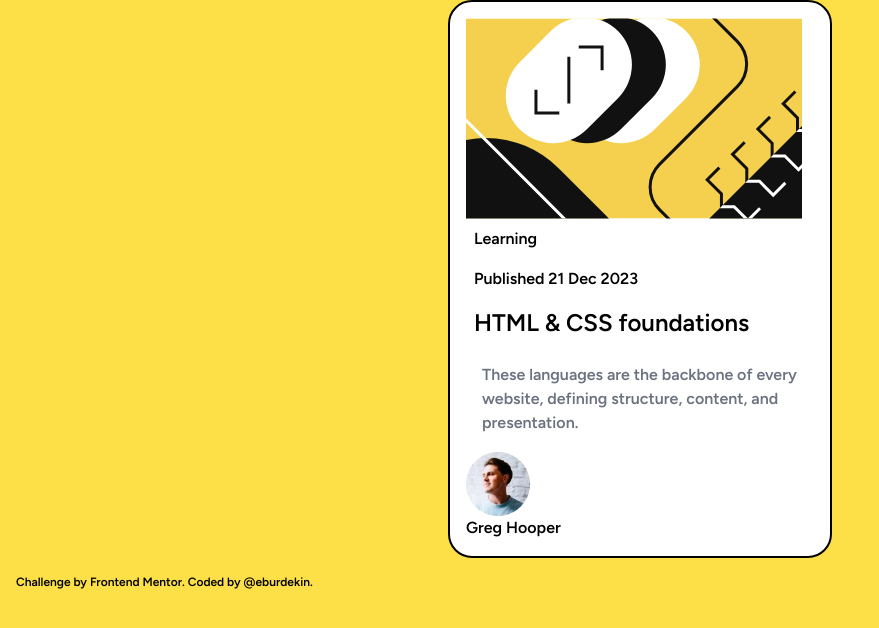
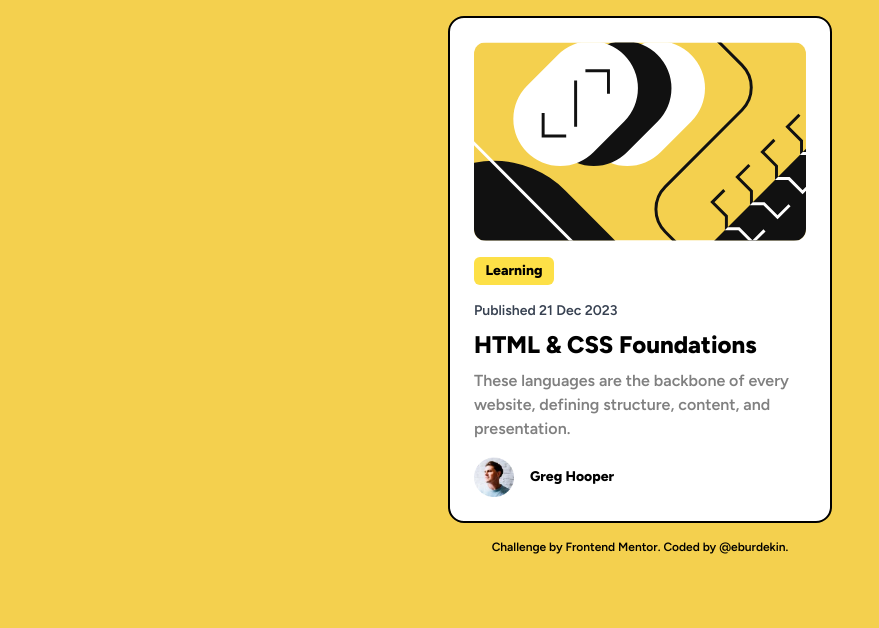
Before and after one commit to eburdekin/fem-blog-preview-card-main, a website: page index.html in a window 1280 px wide. Shown: the whole page, without its empty margins (0-879 px from the left). Drawn offline with Linux system fonts and the light colour scheme.

Commit message:
initial styles, add readme template

```diff
--- a/index.html
+++ b/index.html
@@ -25,28 +25,39 @@
 
     <title>Frontend Mentor | Blog preview card</title>
   </head>
-  <body class="bg-yellow-300">
-    <div class="container mx-auto">
+  <body class="bg-primary-yellow">
+    <div class="container mx-auto p-4">
       <div
-        class="container w-96 rounded-3xl border-2 border-black bg-white p-4"
+        class="container bg-white p-6 rounded-2xl border-2 border-black w-96"
       >
         <img
           src="./assets/images/illustration-article.svg"
-          alt="illustration"
+          alt="Illustration"
+          class="w-full rounded-xl"
         />
-        <p class="p-2">Learning</p>
-        <p class="p-2">Published 21 Dec 2023</p>
-        <p class="p-2 text-2xl font-semibold">HTML & CSS foundations</p>
-        <p class="text-base text-gray-500 p-4">
-          These languages are the backbone of every website, defining structure,
-          content, and presentation.
-        </p>
-        <div>
-          <img src="./assets/images/image-avatar.webp" alt="icon" />
-          <p class="font-semibold">Greg Hooper</p>
+        <div class="mt-4">
+          <p
+            class="mt-1 mb-4 px-2 py-1 bg-yellow-300 text-sm font-semibold rounded-md w-20 text-center"
+          >
+            Learning
+          </p>
+          <p class="text-gray-700 text-sm">Published 21 Dec 2023</p>
+          <h3 class="text-2xl font-semibold mt-2">HTML & CSS Foundations</h3>
+          <p class="text-neutral-gray mt-2">
+            These languages are the backbone of every website, defining
+            structure, content, and presentation.
+          </p>
+          <div class="flex items-center mt-4">
+            <img
+              src="./assets/images/image-avatar.webp"
+              alt="Icon"
+              class="w-10 h-10 mr-4"
+            />
+            <p class="font-semibold text-sm">Greg Hooper</p>
+          </div>
         </div>
       </div>
-      <div class="mx-auto p-4 text-xs">
+      <div class="text-xs text-center mt-4 bottom-0">
         Challenge by
         <a href="https://www.frontendmentor.io?ref=challenge" target="_blank"
           >Frontend Mentor</a
--- a/tailwind.config.js
+++ b/tailwind.config.js
@@ -5,10 +5,24 @@ module.exports = {
     fontFamily: {
       sans: ["Figtree", "sans-serif"],
     },
+    fontWeight: {
+      semibold: 800, // Adjust if Figtree's semi-bold weight differs
+    },
     container: {
       center: true,
     },
-    extend: {},
+    extend: {
+      colors: {
+        primary: {
+          yellow: "hsl(47, 88%, 63%)",
+        },
+        neutral: {
+          white: "hsl(0, 0%, 100%)",
+          gray: "hsl(0, 0%, 50%)",
+          black: "hsl(0, 0%, 7%)",
+        },
+      },
+    },
   },
   plugins: [],
 };
```
Also changed, not shown: README-template.md (deleted), README.md, output.css.
